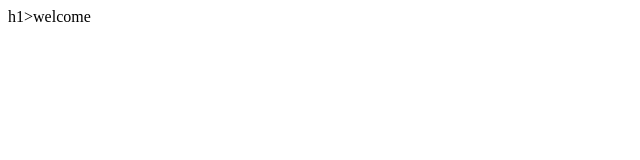
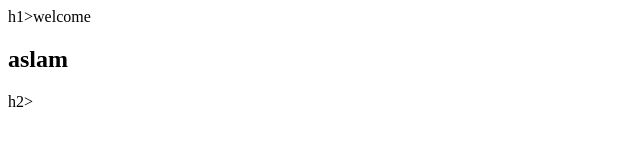
Before and after one commit to bensenp/aslu, a plain HTML site: page index.html in a window 1280 px wide. Shown: the whole page, without its empty margins (0-640 px from the left). Drawn offline with Linux system fonts and the light colour scheme.

Commit message:
scnd line

```diff
--- a/index.html
+++ b/index.html
@@ -1 +1 @@
-<html></html>h1>welcome</h1></html>
+<html></html>h1>welcome</h1><h2>aslam</h2>h2></h2></html>
```
